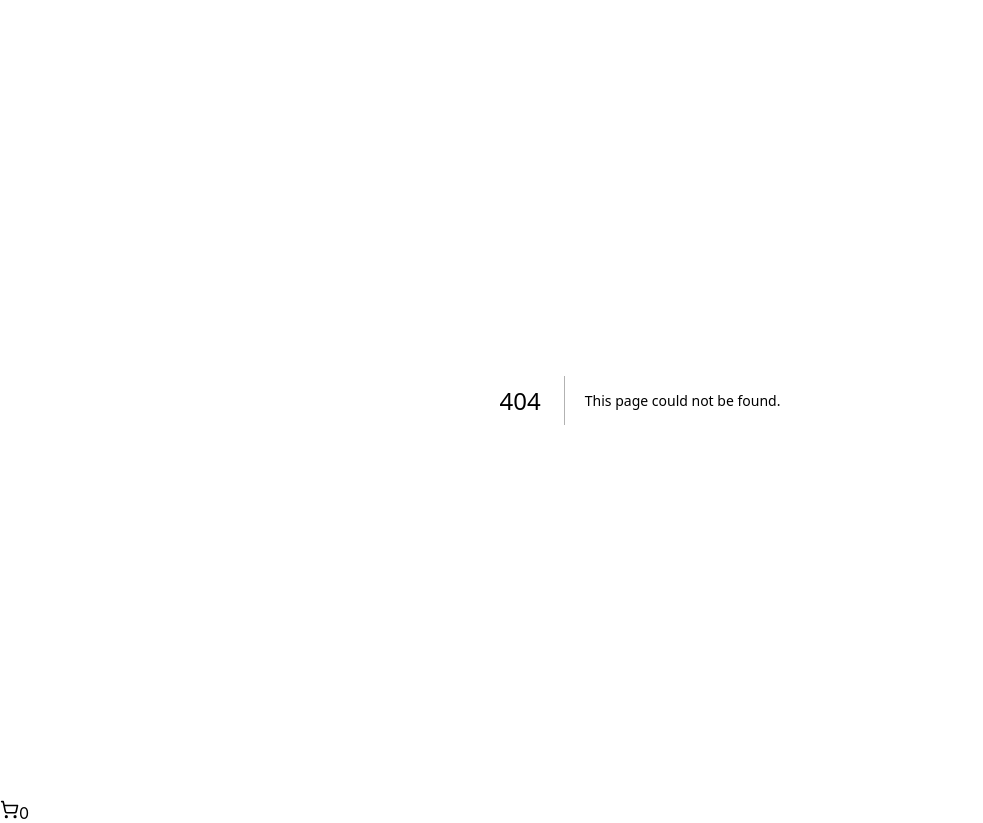
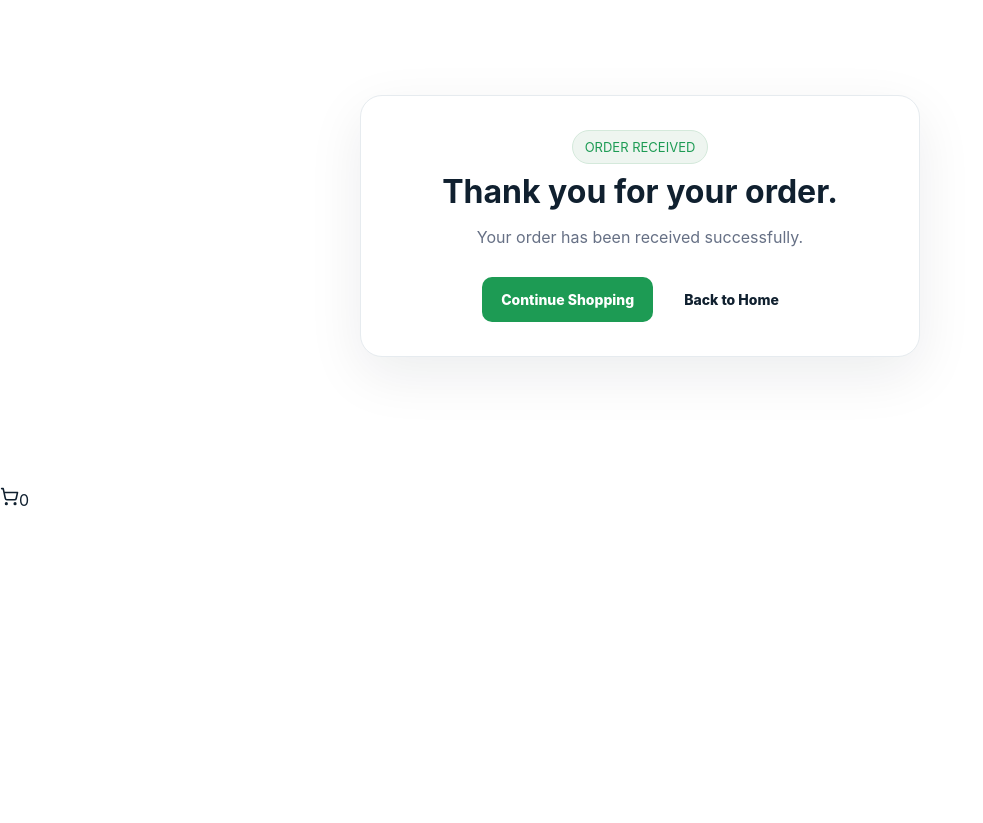
Before and after one commit to pankaj-kakadiya/newindia-solar, a Next.js app: page /checkout/success in a window 1280 px wide. Before the commit this address had no page. Shown: the whole page, without its empty margins (0-983 px from the left). After the commit the page ends 800 px from the top, so only its background shows below. Built offline with nearby package versions, Linux system fonts and the light colour scheme.

Commit message:
Add checkout success route for completed orders

```diff
--- /dev/null
+++ b/app/checkout/success/page.tsx
@@ -0,0 +1,7 @@
+import Link from 'next/link'
+
+export default async function CheckoutSuccess({searchParams}:{searchParams:Promise<{order?:string}>}){
+  const params=await searchParams
+  const order=params?.order||''
+  return <main className="container formPage"><div className="authCard center"><span className="eyebrow darkEye">ORDER RECEIVED</span><h1>Thank you for your order.</h1><p>{order?<>Your order number is <b>{order}</b>. We have saved the order securely and it is now visible in the New India Solar admin system.</>:<>Your order has been received successfully.</>}</p><div className="btnRow" style={{justifyContent:'center'}}><Link className="btn btnPrimary" href="/shop">Continue Shopping</Link><Link className="btn" href="/">Back to Home</Link></div></div></main>
+}
```
